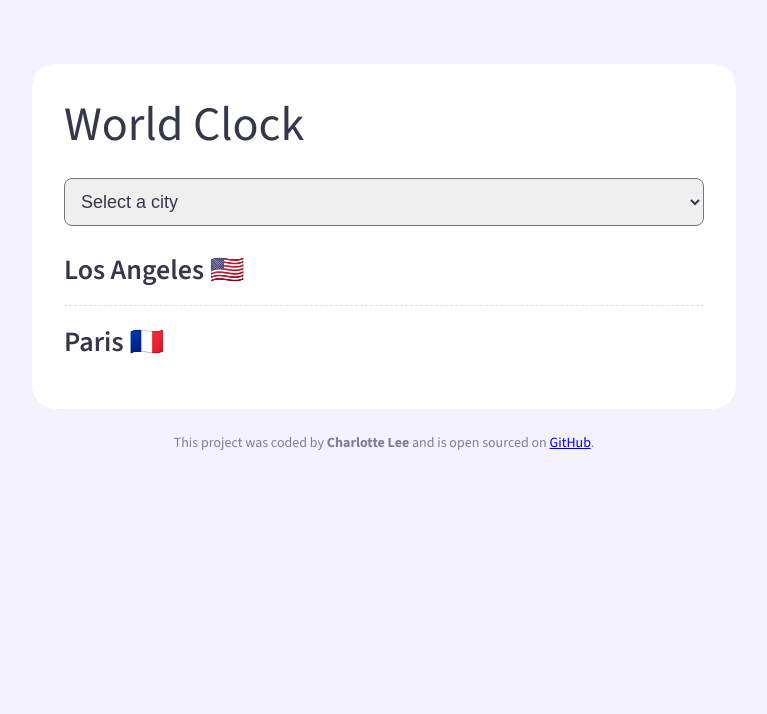
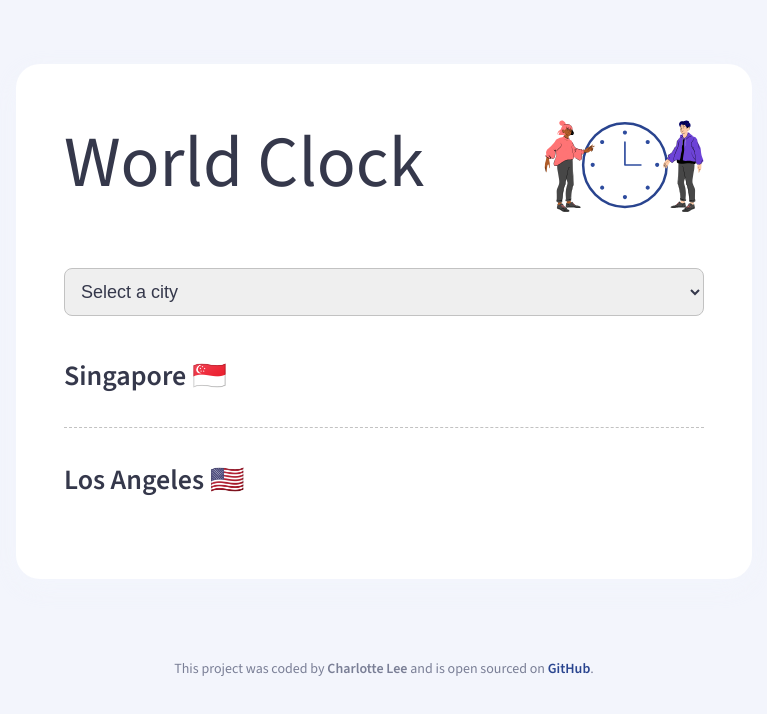
Before and after one commit to charluxd/world-clock, a plain HTML site: page index.html in a window 1280 px wide. Shown: the whole page, without its empty margins (256-1023 px from the left). Drawn offline with nearby package versions, Linux system fonts and the light colour scheme; a script that the page names is missing.

Commit message:
Polished up world clock app
• Added Illustration
• Added more content
• Refined the CSS

```diff
--- a/index.html
+++ b/index.html
@@ -18,6 +18,7 @@
     <div class="container">
       <header>
         <h1>World Clock</h1>
+        <img src="img/world_clock.svg" alt="World Clock" width="160px" />
       </header>
 
       <section class="search-city">
@@ -25,24 +26,30 @@
           <option value="">Select a city</option>
           <option value="current">My Current Location</option>
           <option value="America/Los_Angeles">Los Angeles</option>
+          <option value="America/New_York">New York</option>
+          <option value="America/Sao_Paulo">Sao Paulo</option>
+          <option value="Europe/Paris">Paris</option>
+          <option value="Africa/Johannesburg">Johannesburg</option>
+          <option value="Asia/Kolkata">Kolkata</option>
+          <option value="Asia/Ho_Chi_Minh">Ho Chi Minh City</option>
+          <option value="Asia/Singapore">Singapore</option>
+          <option value="Asia/Tokyo">Tokyo</option>
           <option value="Australia/Sydney">Sydney</option>
-          <option value="Asia/Tokyo">Tokyo</option>
-          <option value="Europe/Paris">Paris</option>
         </select>
       </section>
 
       <section class="cities" id="cities">
-        <div class="city" id="los-angeles">
+        <div class="city" id="singapore">
           <div class="city-details">
-            <h2>Los Angeles 🇺🇸</h2>
+            <h2>Singapore 🇸🇬</h2>
             <div class="date"></div>
           </div>
           <div class="time"></div>
         </div>
 
-        <div class="city" id="paris">
+        <div class="city" id="los-angeles">
           <div class="city-details">
-            <h2>Paris 🇫🇷</h2>
+            <h2>Los Angeles 🇺🇸</h2>
             <div class="date"></div>
           </div>
           <div class="time"></div>
--- a/script.js
+++ b/script.js
@@ -1,4 +1,17 @@
 function updateTime() {
+  // Singapore Time
+  let SingaporeElement = document.querySelector("#singapore");
+  if (SingaporeElement) {
+    let SingaporeDateElement = SingaporeElement.querySelector(".date");
+    let SingaporeTimeElement = SingaporeElement.querySelector(".time");
+    let SingaporeTime = moment().tz("Asia/Singapore");
+
+    SingaporeDateElement.innerHTML = moment().format("MMMM Do YYYY");
+    SingaporeTimeElement.innerHTML = SingaporeTime.format(
+      "hh:mm:ss [<small>]A[</small>]"
+    );
+  }
+
   //los Angeles Time
   let losAngelesElement = document.querySelector("#los-angeles");
   if (losAngelesElement) {
@@ -11,19 +24,6 @@ function updateTime() {
       "hh:mm:ss [<small>]A[</small>]"
     );
   }
-
-  // Paris Time
-  let ParisElement = document.querySelector("#paris");
-  if (ParisElement) {
-    let ParisDateElement = ParisElement.querySelector(".date");
-    let ParisTimeElement = ParisElement.querySelector(".time");
-    let ParisTime = moment().tz("Europe/Paris");
-
-    ParisDateElement.innerHTML = moment().format("MMMM Do YYYY");
-    ParisTimeElement.innerHTML = ParisTime.format(
-      "hh:mm:ss [<small>]A[</small>]"
-    );
-  }
 }
 
 function updateCity(event) {
@@ -31,7 +31,7 @@ function updateCity(event) {
   if (cityTimeZone === "current") {
     cityTimeZone = moment.tz.guess();
   }
-  let cityName = cityTimeZone.replace("_", " ").split("/")[1];
+  let cityName = cityTimeZone.replace("_", " ").split("/")[1].replace("_", " ");
   let cityTime = moment().tz(cityTimeZone);
   let citiesElement = document.querySelector("#cities");
   citiesElement.innerHTML = `
@@ -42,9 +42,9 @@ function updateCity(event) {
         </div>
         <div class="time">${cityTime.format(
           "hh:mm:ss"
-        )}<small>${cityTime.format(" A")}</small>
+        )}<small>${cityTime.format("  A")}</small>
         </div>
-    </div>`;
+    </div><div class="city-link"><a href="/">View All Cities</a></div>`;
 }
 
 updateTime();
--- a/styles.css
+++ b/styles.css
@@ -3,14 +3,14 @@ body {
   font-optical-sizing: auto;
   font-weight: 200 to 700;
   font-style: normal;
-  font-size: 18px;
+  font-size: 16px;
   color: #7a7f96;
-  background-color: #f4f2fe;
+  background-color: #f3f5fc;
   margin: 64px auto;
 }
 
 h1 {
-  font-size: 48px;
+  font-size: 72px;
   font-weight: 300;
   line-height: 1.2;
 }
@@ -31,13 +31,21 @@ h2 {
   max-width: 640px;
   background-color: #fff;
   border-radius: 24px;
-  box-shadow: 0px 8px 24px rgba(244, 242, 254, 0.8);
+  box-shadow: 0px 8px 24px rgba(243, 245, 252, 0.8);
   margin: 0 auto;
-  padding: 32px;
+  padding: 48px;
+}
+
+header {
+  display: flex;
+  justify-content: space-between;
+  align-items: center;
+  margin-bottom: 32px;
 }
 
 #select-city {
   border-radius: 8px;
+  border: 1px solid #c2c2c2;
   font-size: 18px;
   color: #35384b;
   padding: 12px;
@@ -49,8 +57,8 @@ h2 {
   display: flex;
   justify-content: space-between;
   margin: 0;
-  padding: 16px 0;
-  border-bottom: 1px dashed #dcddea;
+  padding: 32px 0;
+  border-bottom: 1px dashed #c2c2c2;
 }
 
 .city:last-child {
@@ -62,7 +70,9 @@ h2 {
 }
 
 .time {
-  font-size: 44px;
+  font-size: 56px;
+  font-weight: 600;
+  line-height: 1.1;
   color: #35384b;
   text-align: right;
 }
@@ -72,8 +82,28 @@ h2 {
   vertical-align: middle;
 }
 
+strong {
+  font-weight: 600;
+}
+
+a {
+  color: #29448f;
+  font-weight: 600;
+  text-decoration: none;
+  cursor: pointer;
+}
+
+a:hover {
+  text-decoration: underline;
+}
+
+.city-link {
+  font-size: 18px;
+  padding-top: 24px;
+}
+
 footer {
   font-size: 14px;
   text-align: center;
-  margin-top: 24px;
+  margin-top: 80px;
 }
```
Also changed, not shown: img/world_clock.svg (added), 2 other files.
